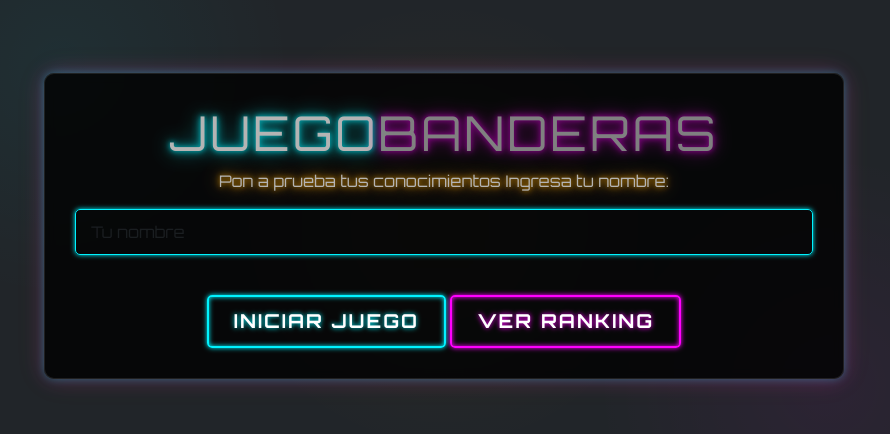
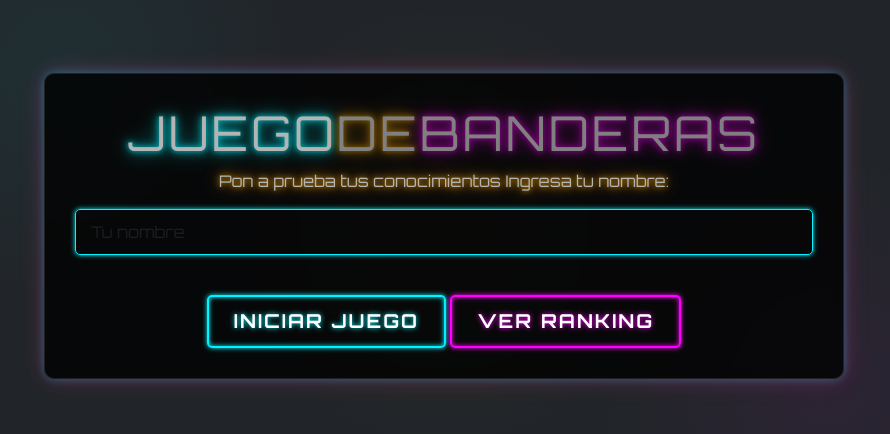
Before and after one commit to Elise0n/Web-II-Integrador, a website: page public/index.html in a window 1280 px wide. Shown: the part 174-608 px from the top of the page, without its empty margins (196-1086 px from the left). Drawn offline with nearby package versions, Linux system fonts and the light colour scheme; no server answers.

Commit message:
detalles

```diff
--- a/public/index.html
+++ b/public/index.html
@@ -13,7 +13,7 @@
         <!-- Pantalla de inicio -->
         <div id="start-screen" class="screen active">
             <div class="neon-box">
-                <h1 class="neon-text-blue">JUEGO<span class="neon-text-magenta">BANDERAS</span></h1>
+                <h1 class="neon-text-blue">JUEGO<span class="neon-text-amber">DE</span><span class="neon-text-magenta">BANDERAS</span></h1>
                 <p class="neon-text-amber">Pon a prueba tus conocimientos Ingresa tu nombre:</p>
                 <div class="form-group mb-4">
                     <input type="text" id="player-name" class="form-control neon-input" placeholder="Tu nombre" required>
```
Also changed, not shown: README.md.
